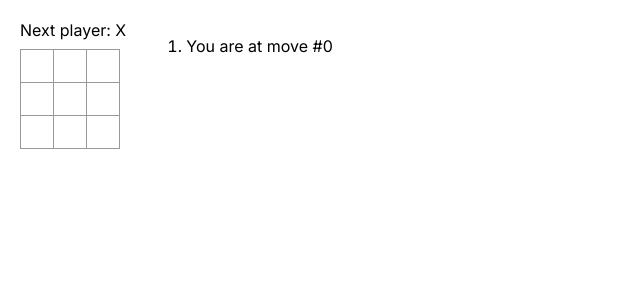
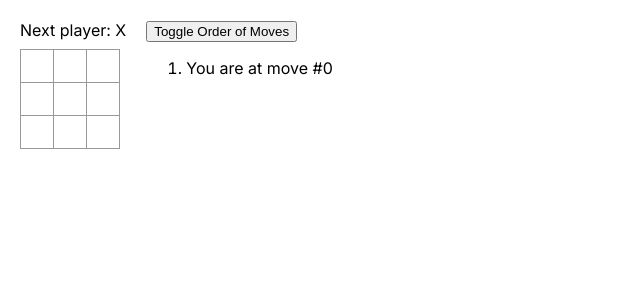
Before and after one commit to harbirb/TicTacToe, a Next.js app in the folder tictactoe/: page / in a window 1280 px wide. Shown: the top 300 px of the page, without its empty margins (0-640 px from the left). Built offline with nearby package versions, Linux system fonts and the light colour scheme.

Commit message:
added button to toggle order of moves

```diff
--- a/tictactoe/src/app/page.tsx
+++ b/tictactoe/src/app/page.tsx
@@ -11,6 +11,7 @@ export default function Game() {
   const [currentMove, setCurrentMove] = useState(0);
   const currentSquares = history[currentMove]
   const xIsNext = currentMove % 2 ===0
+  const [ascendingMoves, setAscendingMoves] = useState(true);
 
 
   function handlePlay(nextSquares) {
@@ -23,7 +24,7 @@ export default function Game() {
     setCurrentMove(nextMove)
   }
 
-  const moves = history.map((squares, move) => {
+  let moves = history.map((squares, move) => {
     let description;
     if (move > 0 && move !== currentMove) {
       description = 'Go to move #' + move;
@@ -44,13 +45,18 @@ export default function Game() {
     )
   })
 
+  function toggleMovesOrder() {
+    setAscendingMoves(!ascendingMoves);
+  }
+
   return (
     <div className="game">
       <div className="game-board">
         <Board xIsNext={xIsNext} squares={currentSquares} onPlay={handlePlay}/>
       </div>
       <div className="game-info">
-        <ol>{moves}</ol>
+        <button onClick={toggleMovesOrder}>Toggle Order of Moves</button>
+        <ol>{ascendingMoves ? moves : moves.reverse()}</ol>
       </div>
     </div>
   );
```
